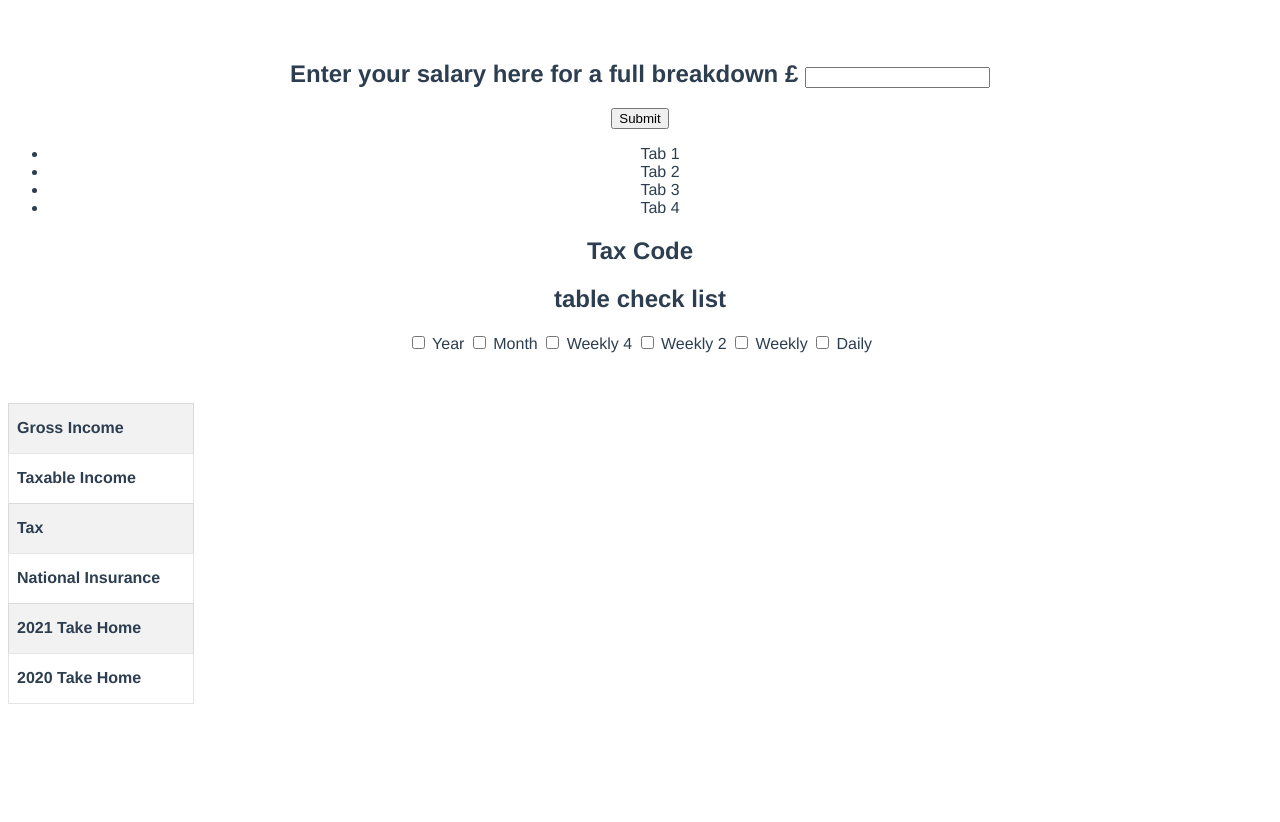
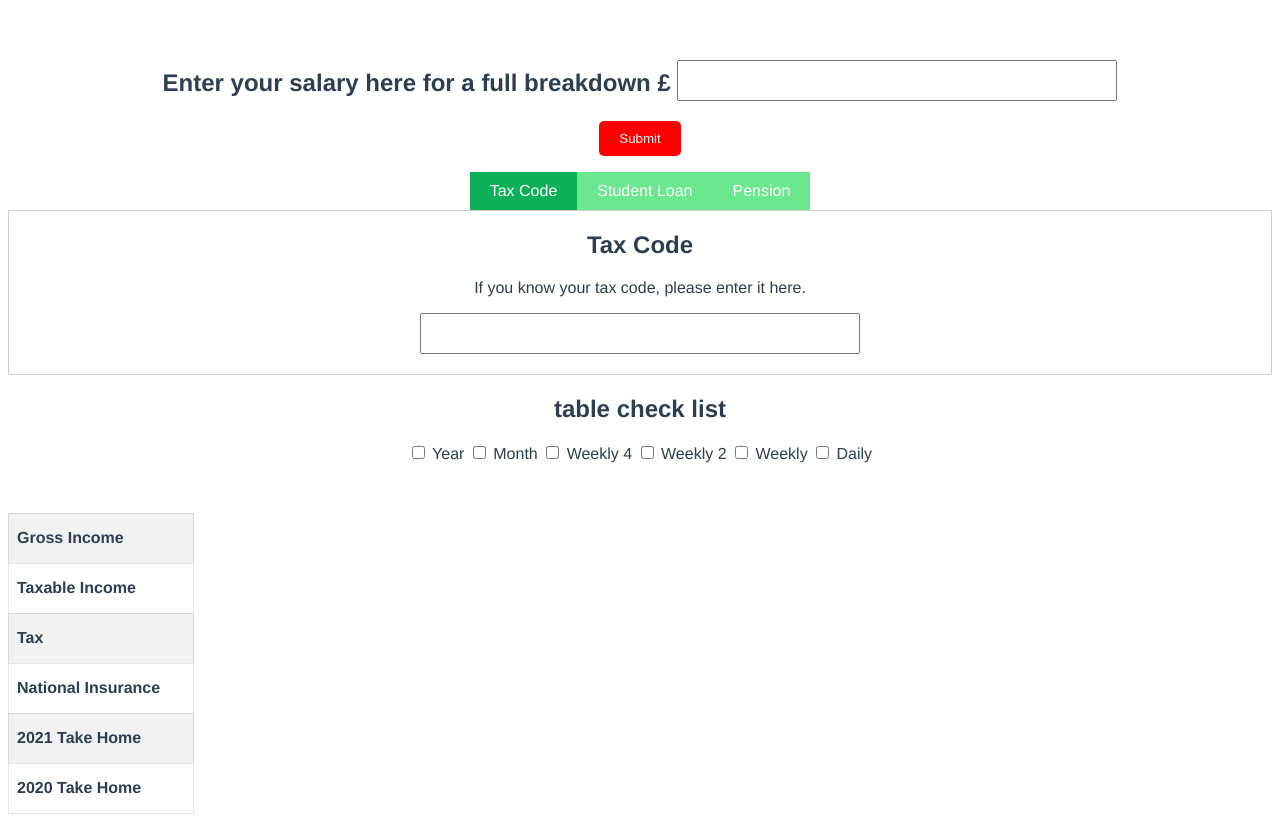
Before and after one commit to philipbradbury1/vue-uk-salary-calculator, a Vue app: page / in a window 1280 px wide. Before the commit the page ends 800 px from the top, so only its background shows below. Built offline with nearby package versions, Linux system fonts and the light colour scheme.

Commit message:
Add TaxCode and started some base styles

```diff
--- a/src/App.vue
+++ b/src/App.vue
@@ -1,26 +1,17 @@
 <template>
-
 
  <SalaryInput @new-salary="updateSalary"></SalaryInput>
 
-
-
   <div>
     <Tabs @tab-name="updateTab">
-      <Tab :currentTab="currentTab" title="Tab 1"><TaxCode></TaxCode></Tab>
-      <Tab :currentTab="currentTab" title="Tab 2"><StudentLoan @checked-loans="updateLoans"></StudentLoan></Tab>
-      <Tab :currentTab="currentTab" title="Tab 3"><PensionInput @pension-amount="updatePension"></PensionInput></Tab>
-      <Tab :currentTab="currentTab" title="Tab 4">Hello From Tab 4</Tab>
+      <Tab :currentTab="currentTab" title="Tax Code"><TaxCode @tax-code="updateTaxCode"></TaxCode></Tab>
+      <Tab :currentTab="currentTab" title="Student Loan"><StudentLoan @checked-loans="updateLoans"></StudentLoan></Tab>
+      <Tab :currentTab="currentTab" title="Pension"><PensionInput @pension-amount="updatePension"></PensionInput></Tab>
     </Tabs>
   </div>
 
-
-
-
-
-
   <TableViewSelector @checked-views="updateViews"/>
-  <Breakdown :salary="salary" :checkedViews="checkedViews" :pension="pension" :checkedLoans="checkedLoans"/>
+  <Breakdown :salary="salary" :checkedViews="checkedViews" :pension="pension" :checkedLoans="checkedLoans" :taxCode="taxCode"/>
 </template>
 
 <script>
@@ -40,10 +31,11 @@ export default {
   data(){
     return{
       salary: null,
+      taxCode: null,
       pension: null,
       checkedViews: [],
       checkedLoans: [],
-      currentTab: 'Tab 1'
+      currentTab: 'Tax Code'
     }
   },
   name: 'App',
@@ -61,6 +53,9 @@ export default {
     updateSalary(salary){
       this.salary = salary;
     },
+    updateTaxCode(taxCode){
+      this.taxCode = taxCode;
+    },
     updatePension(pension){
       this.pension = pension;
     },
@@ -73,7 +68,6 @@ export default {
     updateTab(tab){
       this.currentTab = tab ;
     }
-
   }
 }
 </script>
@@ -87,4 +81,19 @@ export default {
   color: #2c3e50;
   margin-top: 60px;
 }
+
+input{
+  padding: 0px 8px;
+  font-size: 2rem
+}
+
+button{
+  background-color: red;
+  color: white;
+  padding: 10px 20px;
+  border: none;
+  outline: none;
+  cursor: pointer;
+  border-radius: 5px;
+}
 </style>
--- a/src/components/BreakdownTable.vue
+++ b/src/components/BreakdownTable.vue
@@ -17,7 +17,6 @@
       <TableTr v-for="view in views" :item="view" :salary="yearlySalary" :key="view.id"></TableTr>
     </tbody>
   </table>
-
 </template>
 
 <script>
@@ -51,7 +50,7 @@ var nationalInsurance = function(salary){
 import TableTr from './TableTr.vue';
 
 export default {
-  props:['salary','checkedViews', 'checkedLoans', 'pension'],
+  props:['salary','checkedViews', 'checkedLoans', 'pension', 'taxCode' ],
   components: {
     TableTr,
   },
@@ -60,6 +59,7 @@ export default {
       taxFree: 12570,
       studentLoan: 0,
       pensionAmount: 0,
+      userTaxCode: this.taxCode,
       views:[
         {
           id: 'year123',
@@ -94,7 +94,6 @@ export default {
       ],
     }
   },
-
   watch:{
     checkedViews: {
 
@@ -138,7 +137,6 @@ export default {
             return this.studentLoan = totalLoan;
        }
     },
-
     pension:function(){
 
         let tempSal = this.salary
@@ -151,8 +149,8 @@ export default {
         }
 
       return this.pensionAmount = 0
+    },
 
-      }
   },
    computed:{
      yearlySalary(){
--- a/src/components/Tab.vue
+++ b/src/components/Tab.vue
@@ -1,5 +1,5 @@
 <template>
-  <div v-show='title == currentTab'>
+  <div v-show='title == currentTab' class="panel">
     <slot></slot>
   </div>
 </template>
@@ -9,11 +9,11 @@ export default {
   props: {
     title: {
       type: String,
-      default: 'Tab 1'
+      default: 'Tab'
     },
     currentTab:{
         type: String,
-        default: "Tab 1"
+        default: "Tax Code"
     }
   },
   data () {
@@ -24,3 +24,10 @@ export default {
   }
 }
 </script>
+
+<style>
+    .panel{
+        border: 1px solid #cfcfcf;
+        padding-bottom: 20px;
+    }
+</style>
--- a/src/components/Tabs.vue
+++ b/src/components/Tabs.vue
@@ -3,6 +3,7 @@
     <ul class='tabs__header'>
       <li v-for='tab in tabTitles'
       :key='tab'
+      :class="{ selected: tab == currentTab}"
       @click="selectedTitle(tab)"
       >
         {{ tab }}
@@ -19,26 +20,57 @@ export default {
     return {
       selectedIndex: 0,
       tabTitles: [],
-      title: "Tab 1"
+      currentTab: "Tax Code"
     }
   },
   created () {
 
     this.tabTitles = this.$slots.default().map((tab) => tab.props.title);
-    this.title = this.tabTitles[0];
+   // this.title = this.tabTitles[0];
 
   },
   methods:{
     selectedTitle(tab){
+        this.currentTab = tab
         this.$emit( 'tab-name' , tab)
     }
   }
 
-
-
 }
 </script>
 
-<style>
+<style scoped>
+
+
+
+.tabs{
+    max-width: 400px;
+    margin: 0 auto;
+}
+
+.tabs__header {
+    margin-bottom: 0px;
+    list-style: none;
+    padding: 0;
+    display: flex;
+    justify-content: center;
+}
+
+.tabs__header li{
+    width: auto;
+    text-align: center;
+    padding: 10px 20px;
+    background: #6be790;
+    cursor: pointer;
+    transition: 0.4s all ease-out;
+    color: #fff;
+}
+
+.tabs__header li.selected{
+    background-color: #0cb157;
+    color: #fff;
+}
+
+
 
 </style>
--- a/src/components/TaxCode.vue
+++ b/src/components/TaxCode.vue
@@ -1,15 +1,39 @@
 <template>
     <h2>Tax Code</h2>
+    <p>If you know your tax code, please enter it here.</p>
+
+    <p v-show="inputError">Please check your tax code!</p>
+    <input @input="checkTaxCode" v-model="taxcode" @change="getTaxCode" type="text" name="taxcode">
 </template>
 
 <script>
 export default {
+    emits: ["tax-code"],
     data(){
         return{
+            taxcode: "",
+            inputError: false
+        }
+    },
+    methods:{
+        checkTaxCode(){
 
+            const regEx = new RegExp("^(BR|D0|NT)$|^(([Kk]{1}[1-9]{1}[0-9]{2,3}$)|([1-9]{1}[0-9]{2,3}[LPTYlpty]{1}$))")
+
+            if(!regEx.test(this.taxcode)){
+              return  this.inputError = true;
+            }
+
+            return this.inputError = false;
+        },
+        getTaxCode(){
+            if(!this.inputError){
+                this.$emit("tax-code", this.taxcode)
+            }
         }
     }
 }
+
 </script>
 
 <style>
```
Lines whose indentation alone changed are shown as unchanged.
